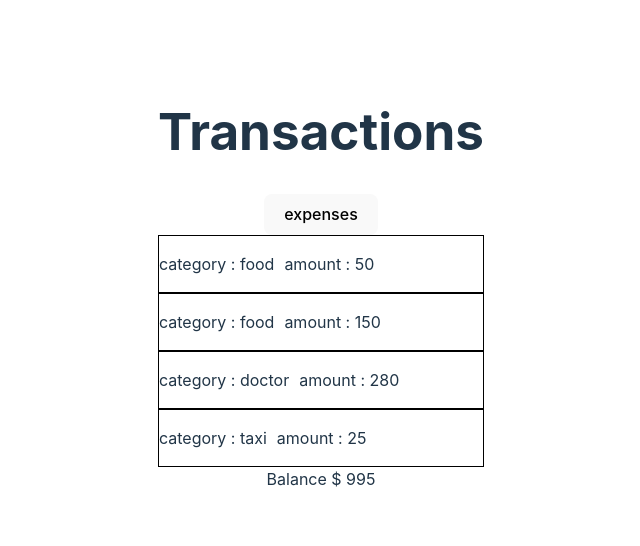
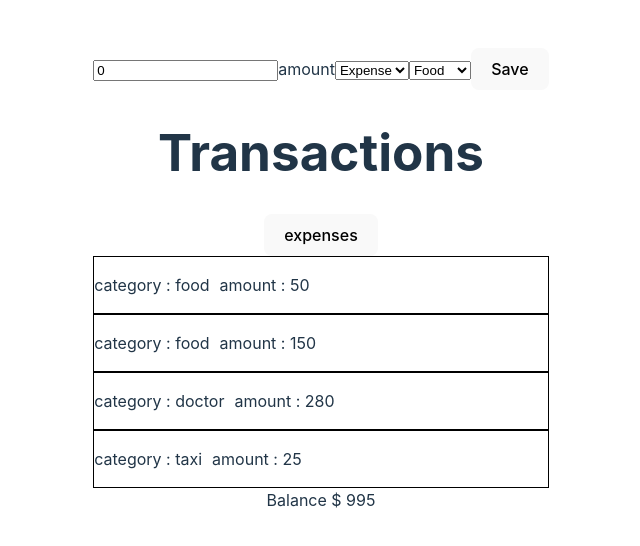
Before and after one commit to dortizp/expense-tracker, a React (Vite) app: page / in a window 1280 px wide. Shown: the part 120-666 px from the top of the page, without its empty margins (319-959 px from the left). Built offline with nearby package versions, Linux system fonts and the light colour scheme.

Commit message:
fix transactions and add transaction to use state

```diff
--- a/src/App.jsx
+++ b/src/App.jsx
@@ -1,4 +1,5 @@
 import './App.css'
+import { useEffect, useState } from "react"
 import { CssVarsProvider } from '@mui/joy/styles';
 import Sheet from '@mui/joy/Sheet';
 import ButtonTest from './components/ButtonTest';
@@ -6,9 +7,20 @@ import CardTest from './components/CardTest';
 import TextTest from './components/TextTest';
 import TabTest from "./components/TabTest"
 import { Transactions } from './pages/Transactions';
+import { transactions } from './data';
+import { AddTransaction } from './components/AddTransaction';
 
 
 function App() {
+
+  const [lastId, setLastId] = useState(0)
+  const [transactionList, setTransactionList] = useState([])
+
+  useEffect(()=> {
+    setTransactionList(transactions)
+    setLastId(transactions.length)
+  },[])
+
 
   return (
     // <CssVarsProvider>
@@ -34,8 +46,10 @@ function App() {
     //   </Sheet>
     // </CssVarsProvider>
     <>
-      <Transactions/>
+      <AddTransaction lastId={lastId} setLastId={setLastId} setTransactions={setTransactionList}/>
+      <Transactions transactions={transactionList}/>
     </>
+
   )
 }
 
--- /dev/null
+++ b/src/components/AddTransaction.jsx
@@ -0,0 +1,57 @@
+import { useState } from "react"
+
+const AddTransaction = ({lastId,setLastId, setTransactions}) => {
+    const [amount, setAmount] = useState(0)
+    const [type, setType] = useState("expense")
+    const [category, setCategory] = useState("food")
+
+    const handleAddTransaction = () => {
+
+        const newTransaction = {
+            id: lastId + 1,
+            type: type,
+            category: category,
+            amount: Number(amount)
+        }
+
+        setTransactions(current => [...current, newTransaction])
+        setLastId(newTransaction.id)
+    }
+
+    return (
+        <>
+        <label>
+            <input
+            type="text"
+            value={amount}
+            onChange={(e) => setAmount(e.target.value)}
+            />
+            amount
+        </label>
+        <select
+          name="type"
+          value={type}
+          onChange={(e) => setType(e.target.value)}
+        >
+            <option value="expense">Expense</option>
+            <option value="income">Income</option>
+        </select>
+        <select
+          name="category"
+          value={category}
+          onChange={(e) => setCategory(e.target.value)}
+        >
+            <option value="food">Food</option>
+            <option value="doctor">Doctor</option>
+        </select>
+        <button
+          onClick={handleAddTransaction}
+        >
+            Save
+        </button>
+        </>
+    )
+
+}
+
+export { AddTransaction }
--- a/src/components/Balance.jsx
+++ b/src/components/Balance.jsx
@@ -1,6 +1,4 @@
-import { transactions } from "../data";
-
-const Balance = () => {
+const Balance = ({transactions}) => {
     const expenses =
       transactions
       .filter(e => e.type === "expense")
--- a/src/pages/Transactions.jsx
+++ b/src/pages/Transactions.jsx
@@ -1,5 +1,4 @@
 import { useState, useEffect } from "react"
-import { transactions } from "../data"
 import { TransactionList } from "../components/TransactionList"
 import { Title } from "../components/Title"
 import Balance from "../components/Balance"
@@ -7,11 +6,12 @@ import Balance from "../components/Balance"
 
 // transactions && console.log (transactions)
 
-const Transactions = () => {
+const Transactions = ({transactions}) => {
+
+    const [toggleTransactionType, setToggleTransactionType] = useState("")
+
     const expenses = transactions.filter(transaction => transaction.type === "expense")
     const incomes  = transactions.filter(transaction => transaction.type === "income")
-
-    const [toggleTransactionType, setToggleTransactionType] = useState("")
 
     const handleToggleTransactionType = () => {
         console.log('cick', toggleTransactionType)
@@ -46,7 +46,7 @@ const Transactions = () => {
             <TransactionList props={incomes} />
         }
 
-        <Balance/>
+        <Balance transactions={transactions}/>
         </>
     )
 }
```
